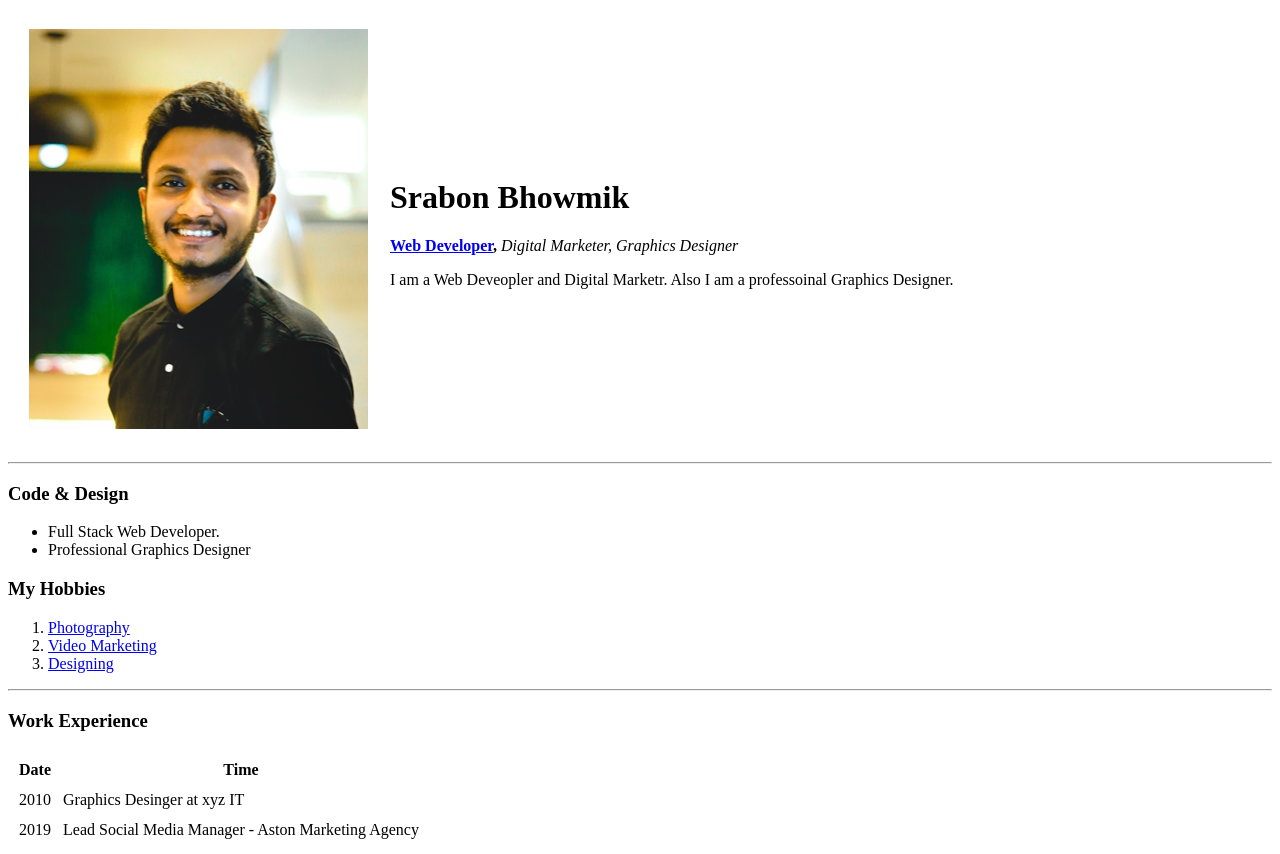
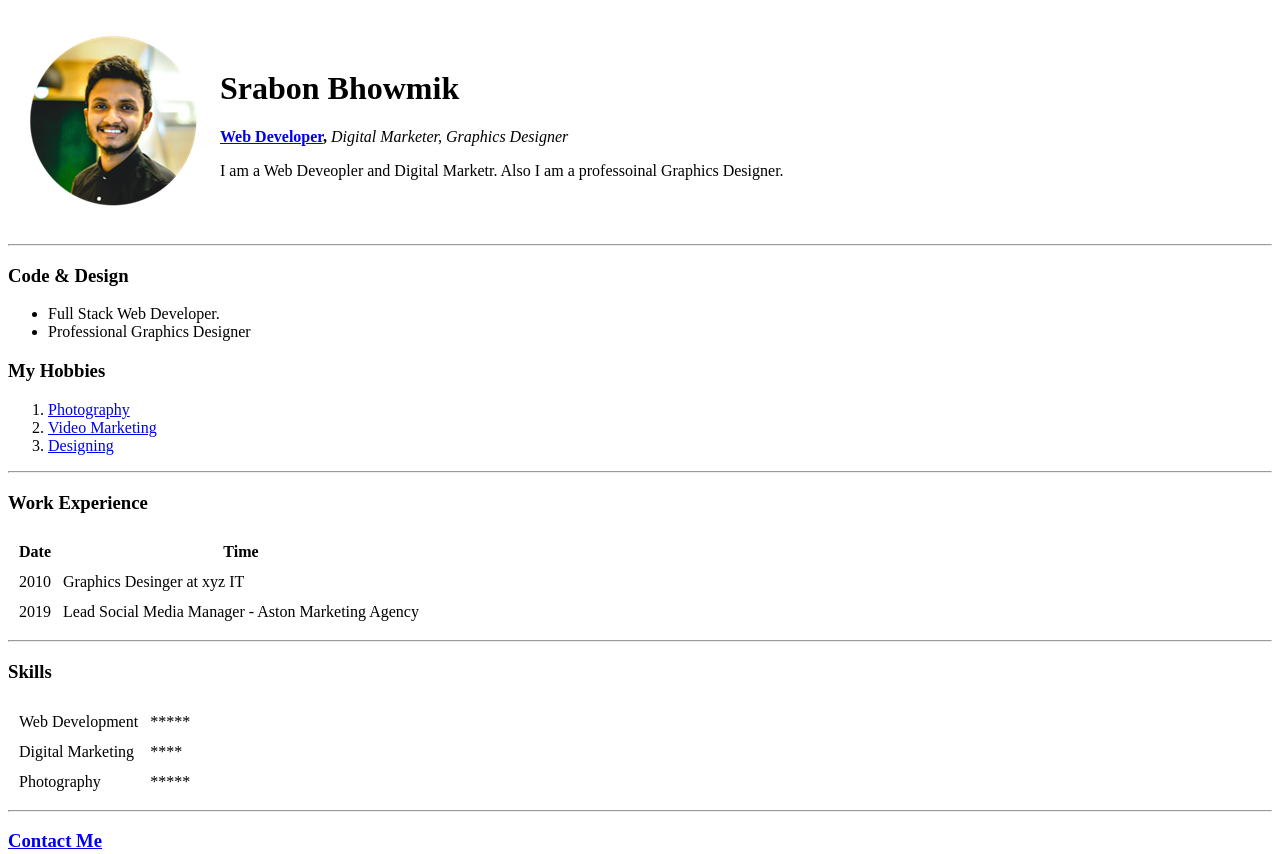
Before and after one commit to SrabonBhowmik7/CVdemo, a plain HTML site: page index.html in a window 1280 px wide. Shown: the top 854 px of the page. Drawn offline with Linux system fonts and the light colour scheme.

Commit message:
Update index.html

```diff
--- a/index.html
+++ b/index.html
@@ -9,7 +9,7 @@
 <body>
   <table cellspacing="20" >
     <tr>
-      <td> <img src="img/srbn.jpg" alt="Srabon Smiling ">  </td>
+      <td> <img src="img/srbn1.png" alt="Srabon Smiling ">  </td>
       <td>    <h1> Srabon Bhowmik </h1>
         <p> <strong> <a href="https://github.com/SrabonBhowmik7"> Web Developer</a>, </strong> <em> Digital Marketer, Graphics Designer </em></p>
         <p> I am a Web Deveopler and Digital Marketr. Also I am a professoinal Graphics Designer.</p></td>
```
